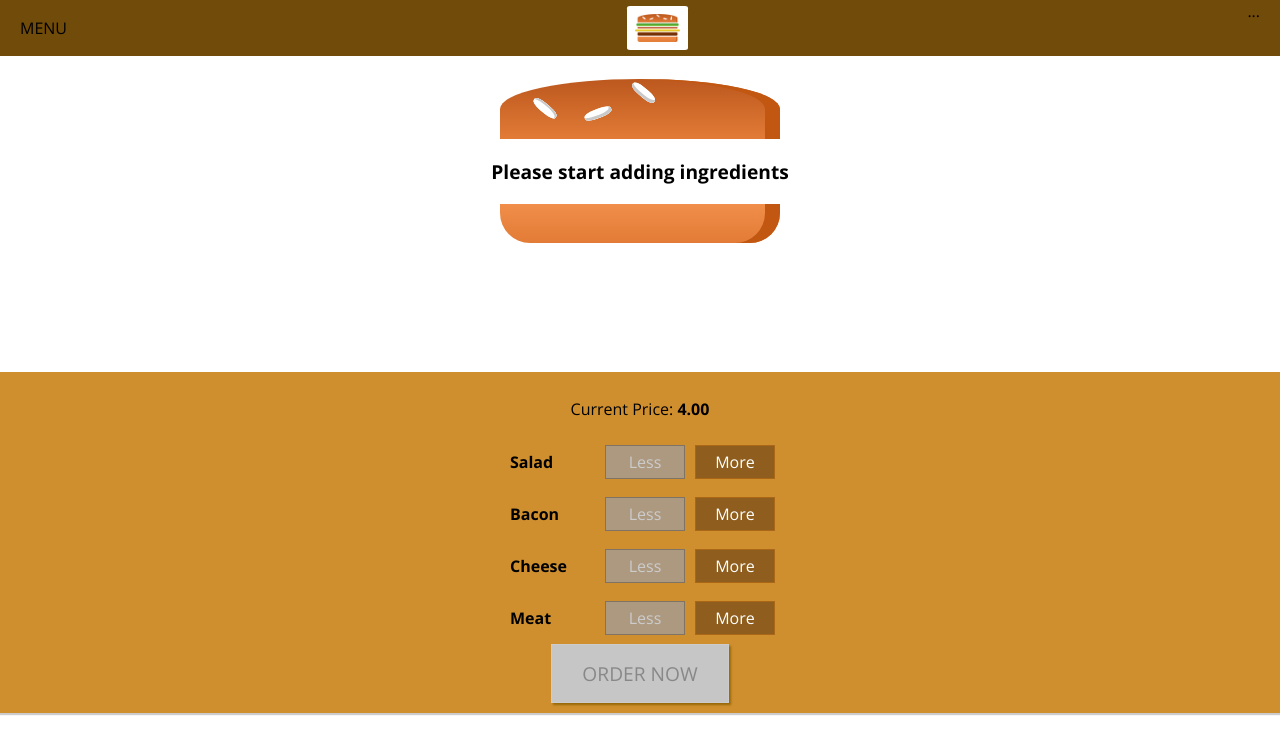
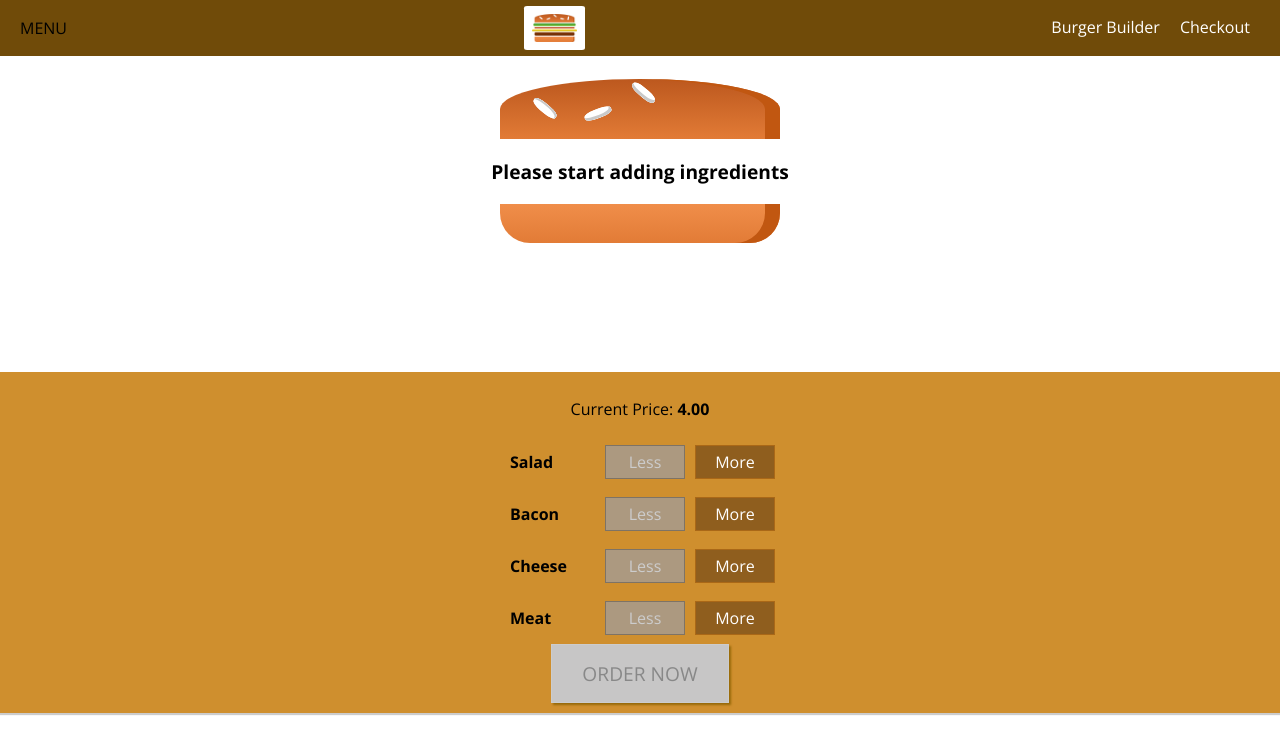
Before and after one commit to David-mwendwa/Burger-Builder, a React app: page / in a window 1280 px wide. Shown: the top 754 px of the page. Built offline with nearby package versions, Linux system fonts and the light colour scheme.

Commit message:
feat: add reusable navigation items

```diff
--- /dev/null
+++ b/src/components/Navigation/NavigationItems/NavigationItem/NavigationItem.css
@@ -0,0 +1,25 @@
+.NavigationItem {
+  margin: 0;
+  box-sizing: border-box;
+  display: flex;
+  height: 100%;
+  align-items: center;
+}
+
+.NavigationItem a {
+  color: white;
+  text-decoration: none;
+  height: 100%;
+  padding: 16px 10px;
+  border-bottom: 4px solid transparent;
+  box-sizing: border-box;
+  display: block;
+}
+
+.NavigationItem a:hover,
+.NavigationItem a:active,
+.NavigationItem a:active {
+  background-color: #8F5C2C;
+  border-bottom: 4px solid #40A4C8;
+  color: white;
+}
--- /dev/null
+++ b/src/components/Navigation/NavigationItems/NavigationItem/NavigationItem.js
@@ -0,0 +1,13 @@
+import React from 'react';
+
+import classes from './NavigationItem.css';
+
+const NavigationItem = (props) => (
+  <li className={classes.NavigationItem}>
+    <a href={props.link} className={props.active ? classes.active : null}>
+      {props.children}
+    </a>
+  </li>
+);
+
+export default NavigationItem;
--- /dev/null
+++ b/src/components/Navigation/NavigationItems/NavigationItems.css
@@ -0,0 +1,8 @@
+.NavigationItems {
+  margin: 0;
+  padding: 0;
+  list-style: none;
+  display: flex;
+  align-items: center;
+  height: 100%;
+}
--- /dev/null
+++ b/src/components/Navigation/NavigationItems/NavigationItems.js
@@ -0,0 +1,16 @@
+import React from 'react';
+
+import NavigationItem from './NavigationItem/NavigationItem';
+
+import classes from './NavigationItems.css';
+
+const NavigationItems = () => (
+  <ul className={classes.NavigationItems}>
+    <NavigationItem link='/' active>
+      Burger Builder
+    </NavigationItem>
+    <NavigationItem link='/'>Checkout</NavigationItem>
+  </ul>
+);
+
+export default NavigationItems;
--- a/src/components/Navigation/Toolbar/Toolbar.js
+++ b/src/components/Navigation/Toolbar/Toolbar.js
@@ -1,5 +1,7 @@
 import React from 'react';
+
 import Logo from '../../Logo/Logo';
+import NavigationItems from '../NavigationItems/NavigationItems';
 
 import classes from './Toolbar.css';
 
@@ -7,7 +9,7 @@
   <header className={classes.Toolbar}>
     <div>MENU</div>
     <Logo />
-    <nav>...</nav>
+    <nav><NavigationItems /></nav>
   </header>
 );
 
```
